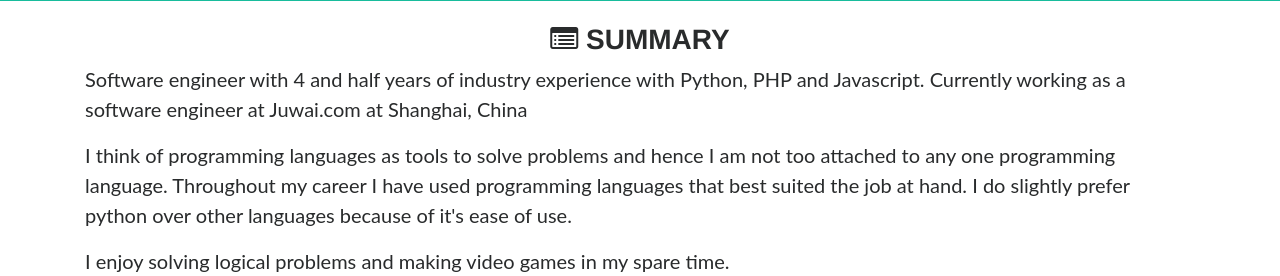
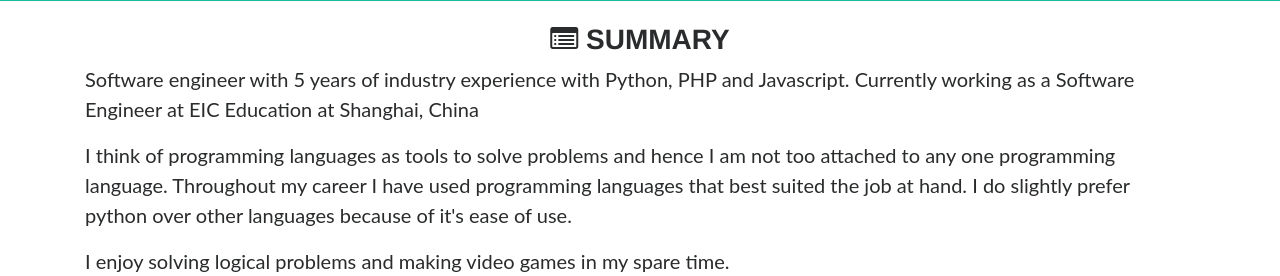
Before and after one commit to vijaykumarjuwai/website, a Django app: page / in a window 1280 px wide. Shown: the part 290-566 px from the top of the page. Run offline with Django 3.2, Linux system fonts and the light colour scheme; some libraries are stand-ins or nearby versions.

Commit message:
recent changes

```diff
--- a/testsite/settings.py
+++ b/testsite/settings.py
@@ -24,7 +24,7 @@ SECRET_KEY = 'gc^_-a*8+#r$$9*-udza5w4e$f@mp!7afb9+yx1!u=r42c)(-$'
 # SECURITY WARNING: don't run with debug turned on in production!
 DEBUG = True
 
-ALLOWED_HOSTS = ['139.59.109.142', '127.0.0.1']
+ALLOWED_HOSTS = ['139.59.109.142', 'vijaykumarbhattacharji.com', 'www.vijaykumarbhattacharji.com']
 
 
 # Application definition
--- a/website/templates/website/index.html
+++ b/website/templates/website/index.html
@@ -13,8 +13,8 @@
     <section class="resume resume-summary">
         <h3>
             <i class="fa fa-list-alt" aria-hidden="true"></i> Summary</h3>
-        <p>Software engineer with 4 and half years of industry experience with Python, PHP and Javascript. Currently working
-            as a software engineer at Juwai.com at Shanghai, China</p>
+        <p>Software engineer with 5 years of industry experience with Python, PHP and Javascript. Currently working
+            as a Software Engineer at EIC Education at Shanghai, China</p>
 
         <p>I think of programming languages as tools to solve problems and hence I am not too attached to any one programming
             language. Throughout my career I have used programming languages that best suited the job at hand. I do slightly
```
